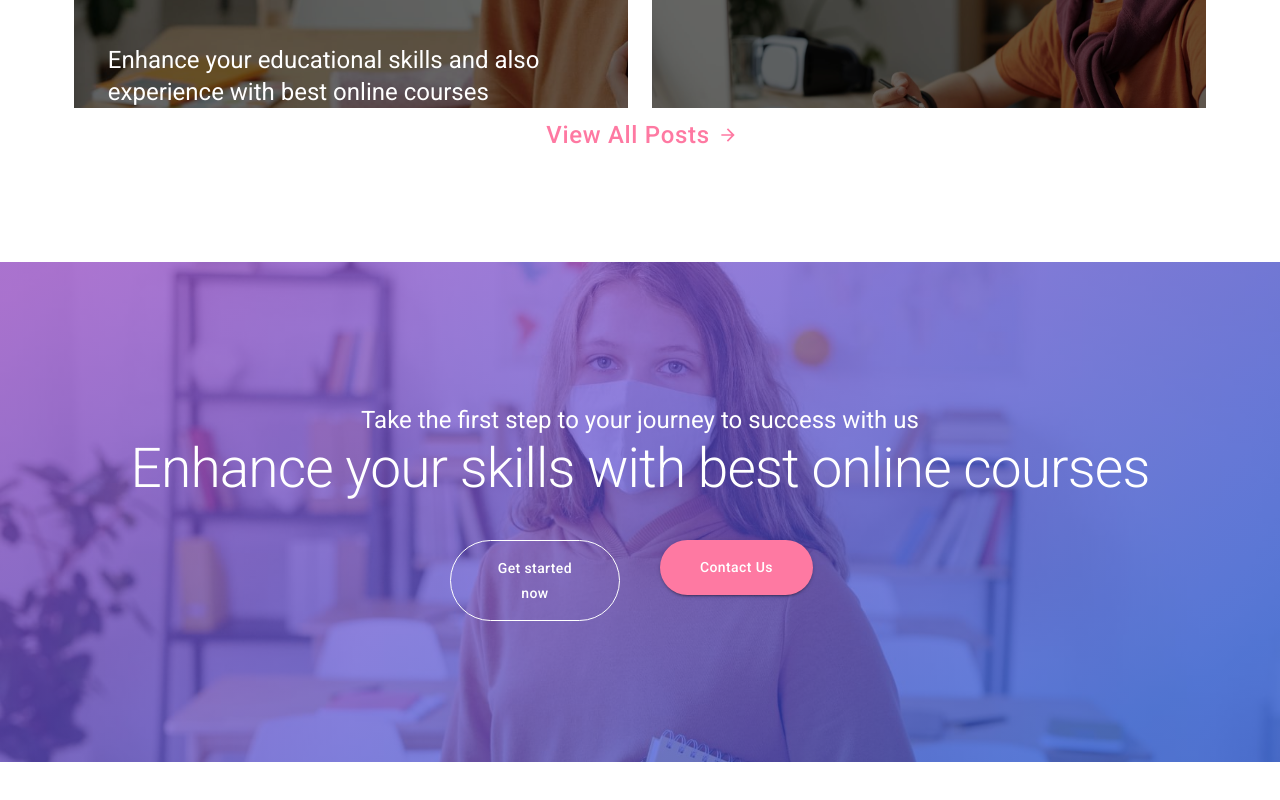
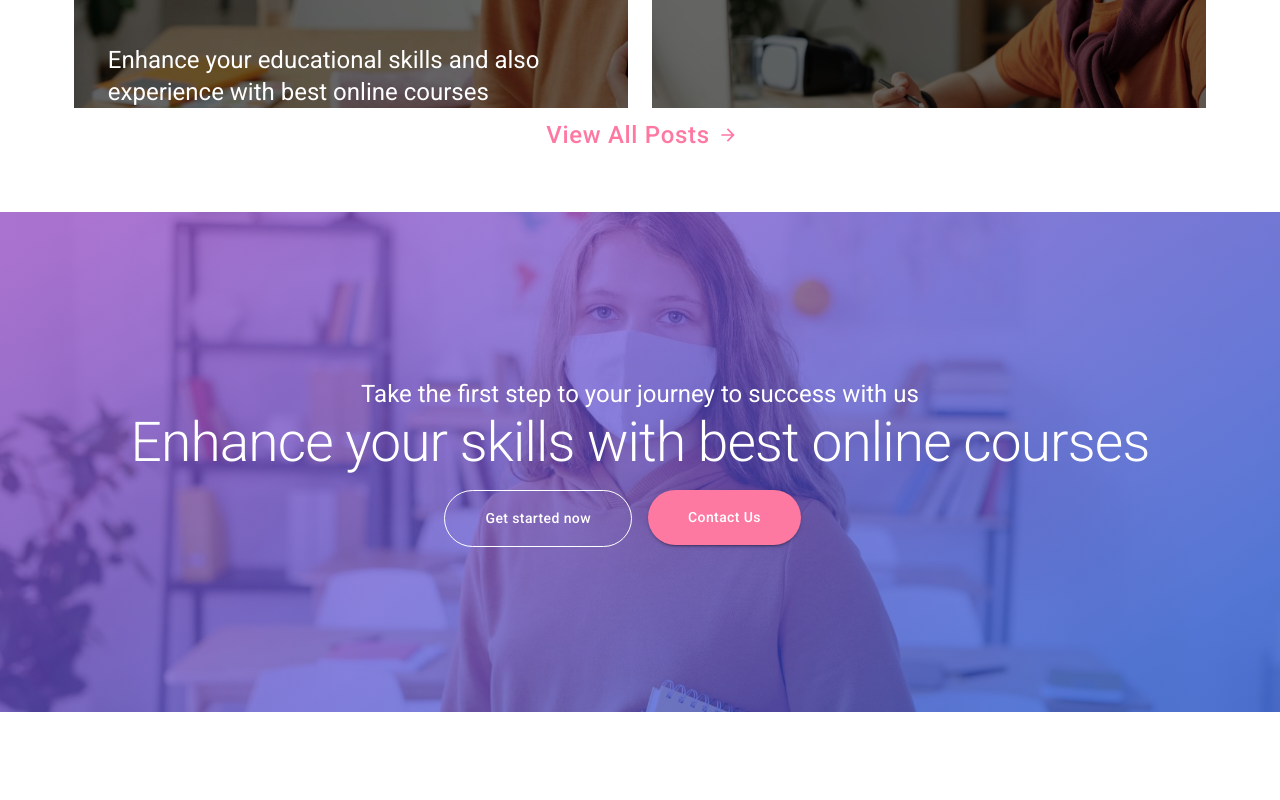
Before and after one commit to Juil53/Elearning-ReactJs, a React (Create React App) app: page / in a window 1280 px wide. Shown: the part 3126-3926 px from the top of the page. After the commit the page ends 3838 px from the top, so only its background shows below. Built offline with nearby package versions, Linux system fonts and the light colour scheme.

Commit message:
add lazyload

```diff
--- a/src/App.js
+++ b/src/App.js
@@ -1,13 +1,13 @@
 import { BrowserRouter, Switch, Route } from "react-router-dom";
 import { renderRouteHome } from "./Routes/route";
-import Courses from './templateHome/Courses/Courses';
+import { Suspense } from "react";
 function App() {
   return (
-    <BrowserRouter>
-      <Switch>
-        {renderRouteHome()}
-      </Switch>
-    </BrowserRouter>
+    <Suspense fallback={<div>Loading...</div>}>
+      <BrowserRouter>
+        <Switch>{renderRouteHome()}</Switch>
+      </BrowserRouter>
+    </Suspense>
   );
 }
 
--- a/src/styles/styles.js
+++ b/src/styles/styles.js
@@ -204,9 +204,6 @@ const useStyles = makeStyles({
   },
 
   // Learning
-  learningBg:{
-    padding:'50px 0'
-  },
   learning: {
     display: "flex",
     flexDirection: "column",
--- a/src/templateHome/Homepage/Homepage.js
+++ b/src/templateHome/Homepage/Homepage.js
@@ -43,7 +43,7 @@ export default function Homepage() {
       {/* End News */}
 
       {/* Start Learning */}
-      <section className={classes.learningBg}>
+      <section className={classes.learning}>
         <Learning/>
       </section>
 
--- a/src/templateHome/Homepage/Learning.js
+++ b/src/templateHome/Homepage/Learning.js
@@ -5,28 +5,21 @@ import { useStyles } from "../../styles/styles";
 export default function Learning() {
   const classes = useStyles();
   return (
-    <div className={classes.learning}>
+    <>
       <Typography variant="h5" component="h5" className={classes.sliderText}>
         Take the first step to your journey to success with us
       </Typography>
       <Typography variant="h1" component="h1" className={classes.sliderTitle}>
         Enhance your skills with best online courses
       </Typography>
-
-      <Box>
-        <Grid container spacing={5}>
-          <Grid item xs={12} sm={6}  sx={{ marginTop: { xs: 0, sm: 5 } }}>
-            <Button variant="outlined">
-              Get started now
-            </Button>
-          </Grid>
-          <Grid item xs={12} sm={6} sx={{ marginTop: { xs: 0, sm: 5 } }}>
-            <Button variant="contained" color="primary">
-              Contact Us
-            </Button>
-          </Grid>
+      <Grid container spacing={2}>
+        <Grid item xs={12} sm={6} sx={{ marginTop: { xs: 0, sm: 2 },textAlign:'end' }}>
+          <Button variant="outlined">Get started now</Button>
         </Grid>
-      </Box>
-    </div>
+        <Grid item xs={12} sm={6} sx={{ marginTop: { xs: 0, sm: 2 } }}>
+          <Button variant="contained">Contact Us</Button>
+        </Grid>
+      </Grid>
+    </>
   );
 }
```
Also changed, not shown: src/Routes/route.js (+8 -6 lines), src/templateHome/Homepage/Teacher.js (added, +7 -0 lines).
